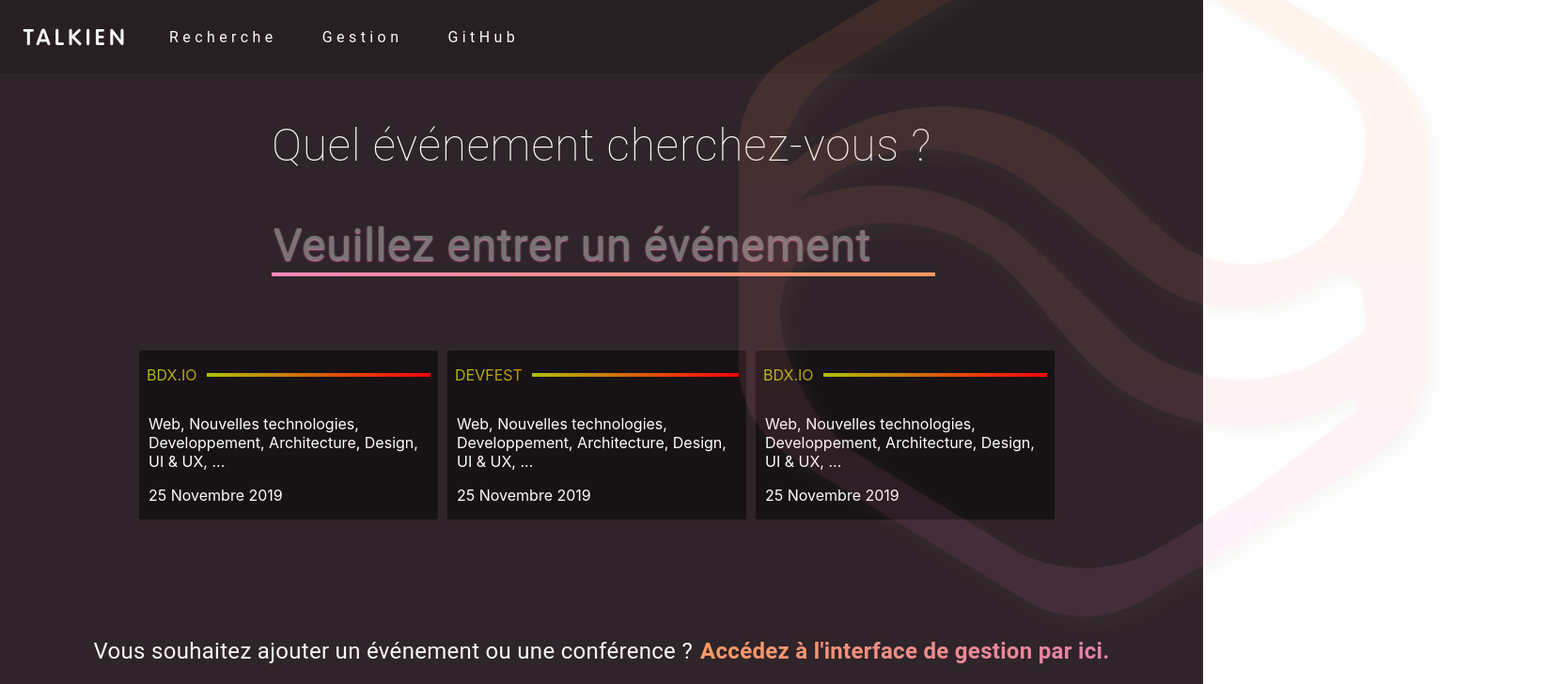
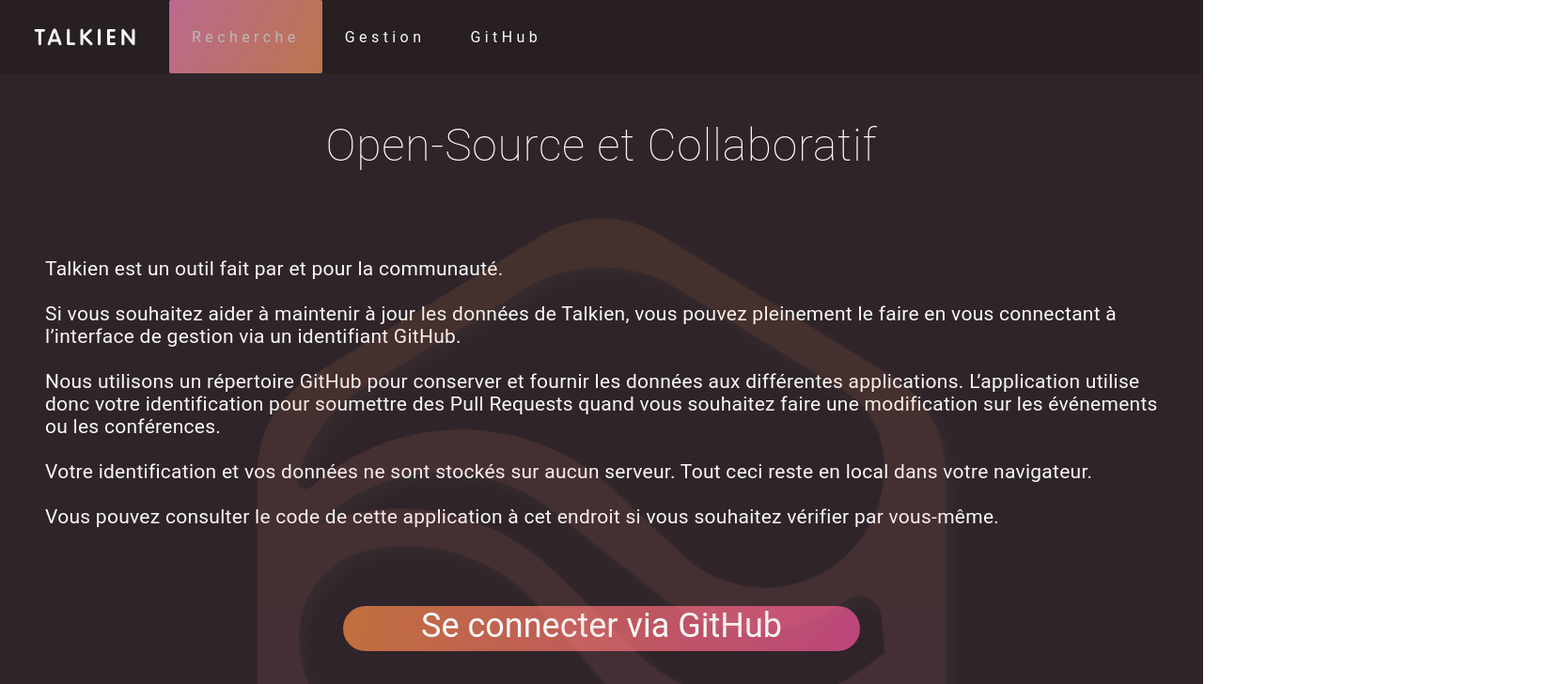
Before and after one commit to kb-dev/talkien-web, a React (Create React App) app: page /management in a window 1280 px wide. Shown: the top 728 px of the page at 94% size, 1664 px wide, since content can reach past the window. Built offline with nearby package versions, Linux system fonts and the light colour scheme; no server answers.

Commit message:
Add SearchPage and ManagementPage

```diff
--- a/package.json
+++ b/package.json
@@ -7,10 +7,12 @@
     "@types/node": "^12.7.3",
     "@types/react": "^16.9.2",
     "@types/react-dom": "^16.9.0",
+    "@types/react-router-dom": "^4.3.5",
     "moment": "^2.24.0",
     "node-sass": "^4.12.0",
     "react": "^16.9.0",
     "react-dom": "^16.9.0",
+    "react-router-dom": "^5.0.1",
     "react-scripts": "3.1.1",
     "typescript": "^3.6.2"
   },
--- a/src/components/Body/Body.scss
+++ b/src/components/Body/Body.scss
@@ -79,3 +79,11 @@
 	-webkit-text-fill-color: transparent;
 	margin-left: 8px;
 }
+.LogoTalkien {
+	width:80%;
+	object-fit: contain;
+	opacity: 0.1;
+	position: absolute;
+	z-index: 2;
+	top : -30%;
+  }
--- a/src/components/Body/index.tsx
+++ b/src/components/Body/index.tsx
@@ -1,4 +1,3 @@
-import moment from 'moment';
 import React from 'react';
 
 import EventBlock from 'components/EventBlock';
@@ -6,6 +5,8 @@
 import './Body.scss';
 
 interface Props {
+	eventsToDisplay: Array<any>;
+
 	onSearchChange(e): void;
 }
 
@@ -22,29 +23,17 @@
 				/>
 			</div>
 			<div className="group">
-				<EventBlock
-					name="BDX.io"
-					description="Hello"
-					beginDate={moment()}
-					endDate={moment()}
-					beginColor="#aebf10"
-					endColor="#ff0000"
-				/>
-				<EventBlock
-					name="DevFest"
-					description="Hello"
-					beginDate={moment()}
-					beginColor="#aebf10"
-					endColor="#ff0000"
-				/>
-				<EventBlock
-					name="BDX.io"
-					description="Hello"
-					beginDate={moment()}
-					endDate={moment()}
-					beginColor="#aebf10"
-					endColor="#ff0000"
-				/>
+				{props.eventsToDisplay.map((event) => (
+					<EventBlock
+						key={event.id}
+						name={event.name}
+						description={event.description}
+						beginDate={event.beginDate}
+						endDate={event.endDate}
+						beginColor={event.beginColor}
+						endColor={event.endColor}
+					/>
+				))}
 			</div>
 
 			<div className="add-events">
--- a/src/components/EventBlock/index.tsx
+++ b/src/components/EventBlock/index.tsx
@@ -21,9 +21,9 @@
 			</div>
 			<div className="info">
 				<p className="information">
-					Web, Nouvelles technologies, Developpement, Architecture, Design, UI & UX, ...{' '}
+					{props.description}
 				</p>
-				<p className="dated">25 Novembre 2019</p>
+				<p className="dated">{props.beginDate}</p>
 			</div>
 		</div>
 	</div>
--- a/src/components/Header/Header.scss
+++ b/src/components/Header/Header.scss
@@ -18,7 +18,7 @@
     padding: 0 36px;
   }
 
-  .talkien , .search , .management , .gitHub {
+  .search , .management , .gitHub {
     font-family: Roboto;
     font-size: 0,211em;
     font-weight: 5.263em;
@@ -29,4 +29,15 @@
     text-align: center;
     color: #f9f9f9;
     padding : 0 24px;
+    height: 100%;
+    box-sizing: border-box;
+    display: flex;
+    align-items: center;
+    text-decoration: none;
   }
+
+  .selected {
+    background-image: linear-gradient(117deg, #f88abc, #fc9a60);
+    opacity: 0.7;
+    border-radius: 2px;
+  }
--- a/src/components/Header/index.tsx
+++ b/src/components/Header/index.tsx
@@ -1,20 +1,59 @@
-import React from 'react';
-
+import React, { SyntheticEvent } from 'react';
+import { BrowserRouter as Router, Route, Link } from 'react-router-dom';
 import TalkienLogo from 'assets/logo-talkien.svg';
 
 import './Header.scss';
 
-function Header() {
+type State = {
+	id: string;
+};
+
+class Header extends React.Component<any, State> {
+	constructor(props) {
+		super(props);
+		this.state = {
+			id: 'search',
+		};
+	}
+
+	private elementsClick = (e: SyntheticEvent<HTMLElement>) => {
+		this.setState({
+			id: e.currentTarget.dataset.page || '',
+		});
+	};
+
+	render() {
 		return (
 			<header className="App-header">
 				<div className="header">
 					<img src={TalkienLogo} className="talkien" />
-				<p className="search">Recherche</p>
-				<p className="management">Gestion</p>
-				<p className="gitHub">GitHub</p>
+
+						<Link
+							to="/"
+							className={`search ${this.state.id === 'search' ? 'selected' : ''}`}
+							data-page="search"
+							onClick={this.elementsClick}>
+							Recherche
+						</Link>
+						<Link
+							to="/management/"
+							className={`management ${this.state.id === 'management' ? 'selected' : ''}`}
+							data-page="management"
+							onClick={this.elementsClick}>
+							Gestion
+						</Link>
+						<Link
+							to="/github/"
+							className={`gitHub ${this.state.id === 'gitHub' ? 'selected' : ''}`}
+							data-page="gitHub"
+							onClick={this.elementsClick}>
+							GitHub
+						</Link>
+
 				</div>
 			</header>
 		);
 	}
+}
 
 export default Header;
--- a/src/containers/App.scss
+++ b/src/containers/App.scss
@@ -6,14 +6,7 @@
   margin: 0;
   padding: 0;
 }
-.LogoTalkien {
-  width:80%;
-  object-fit: contain;
-  opacity: 0.1;
-  position: absolute;
-  z-index: 2;
-  top : -30%;
-}
+
 .header {
   z-index:3;
 }
--- a/src/containers/App.tsx
+++ b/src/containers/App.tsx
@@ -1,14 +1,18 @@
 import React from 'react';
-
+import { BrowserRouter as Router, Route } from 'react-router-dom';
 import Header from 'components/Header';
 import SearchPage from 'pages/Search';
+import ManagementPage from 'pages/Management';
 
 import './App.scss';
 
 const App: React.FC = () => (
 	<div className="App">
-		<Header />
-		<SearchPage />
+		<Router>
+			<Route component={Header} />
+			<Route path="/" exact={true} component={SearchPage}/>
+			<Route path="/management/" component={ManagementPage} />
+		</Router>
 	</div>
 );
 
--- /dev/null
+++ b/src/pages/Management/index.tsx
@@ -0,0 +1,39 @@
+import React from 'react';
+
+import logo from 'assets/LogoTalkien.svg';
+import Body from 'components/Body';
+import DataFetcher from 'tools/DataFetcher';
+
+import './management.scss';
+
+class ManagementPage extends React.Component<any> {
+	public render() {
+		return (
+				<div className="container">
+				<object data={logo} className="logoTalkien" />
+					<p className="title-Management-Page">Open-Source et Collaboratif </p>
+					<p className="text">
+						Talkien est un outil fait par et pour la communauté.
+						<br /> <br />
+						Si vous souhaitez aider à maintenir à jour les données de Talkien, vous
+						pouvez pleinement le faire en vous connectant à l’interface de gestion via
+						un identifiant GitHub.
+						<br />
+						<br /> Nous utilisons un répertoire GitHub pour conserver et fournir les
+						données aux différentes applications. L’application utilise donc votre
+						identification pour soumettre des Pull Requests quand vous souhaitez faire
+						une modification sur les événements ou les conférences.
+						<br />
+						<br /> Votre identification et vos données ne sont stockés sur aucun
+						serveur. Tout ceci reste en local dans votre navigateur.
+						<br />
+						<br /> Vous pouvez consulter le code de cette application à cet endroit si
+						vous souhaitez vérifier par vous-même.
+					</p>
+					<div className="clickHere">Se connecter via GitHub</div>
+				</div>
+		);
+	}
+}
+
+export default ManagementPage;
--- /dev/null
+++ b/src/pages/Management/management.scss
@@ -0,0 +1,55 @@
+.container {
+	align-items: center;
+}
+.title-Management-Page {
+	width: 1044px;
+	height: 79px;
+	font-family: Roboto;
+	font-size: 3em;
+	font-weight: 100;
+	font-style: normal;
+	font-stretch: normal;
+	line-height: normal;
+	letter-spacing: 0.76px;
+	text-align: center;
+	color: #f9f9f9;
+}
+
+.text {
+	width: 1184px;
+	height: 350px;
+	font-family: Roboto;
+	font-size: 21px;
+	font-weight: normal;
+	font-style: normal;
+	font-stretch: normal;
+	line-height: normal;
+	letter-spacing: 0.27px;
+	color: #f9f9f9;
+	text-align: left;
+}
+
+.clickHere {
+	width: 550px;
+	height: 48px;
+	border-radius: 32.5px;
+	background-image: linear-gradient(97deg, #c16f3e, #bd467b);
+	align-items: center;
+	font-family: Roboto;
+    font-size: 36px;
+    color: #f9f9f9;
+    text-align: center;
+    box-sizing: border-box;
+    font-style: normal;
+    font-stretch: normal;
+    line-height: normal;
+}
+.logoTalkien {
+	width:80%;
+	object-fit: contain;
+	opacity: 0.1;
+	position: absolute;
+	z-index: 2;
+	top : 13%;
+	right : 10%;
+  }
--- a/src/pages/Search/index.tsx
+++ b/src/pages/Search/index.tsx
@@ -1,13 +1,13 @@
 import React from 'react';
 
 import logo from 'assets/LogoTalkien.svg';
-import Header from 'components/Header';
 import Body from 'components/Body';
 import DataFetcher from 'tools/DataFetcher';
 
 type State = {
 	eventsAreLoading: boolean;
-	events?: any;
+	events: any;
+	eventsToDisplay: Array<any>;
 };
 
 class SearchPage extends React.Component<any, State> {
@@ -19,6 +19,7 @@
 		this.state = {
 			events: [],
 			eventsAreLoading: false,
+			eventsToDisplay: [],
 		};
 
 		this.eventsFetcher = new DataFetcher(
@@ -47,8 +48,17 @@
 		}
 	};
 
+
 	private onSearchChange = (e) => {
+		let filteredEvents = this.state.events.slice(0, 3);
+		filteredEvents=  this.state.events.filter((event) => {
+			let test=event.name.toLowerCase();
+			return test.substring(0,e.currentTarget.value.length) === e.currentTarget.value.substring(0,e.currentTarget.value.length);
+		});
 		console.log(e.currentTarget.value);
+		this.setState({
+			eventsToDisplay: filteredEvents,
+		});
 	};
 
 	public componentDidMount() {
@@ -61,7 +71,10 @@
 		return (
 			<>
 				<object data={logo} className="LogoTalkien" />
-				<Body onSearchChange={this.onSearchChange} />
+				<Body
+					onSearchChange={this.onSearchChange}
+					eventsToDisplay={this.state.eventsToDisplay}
+				/>
 			</>
 		);
 	}
```
Also changed, not shown: 1 other file (tests, documents, lock files or other folders). Lines whose indentation alone changed are shown as unchanged.
